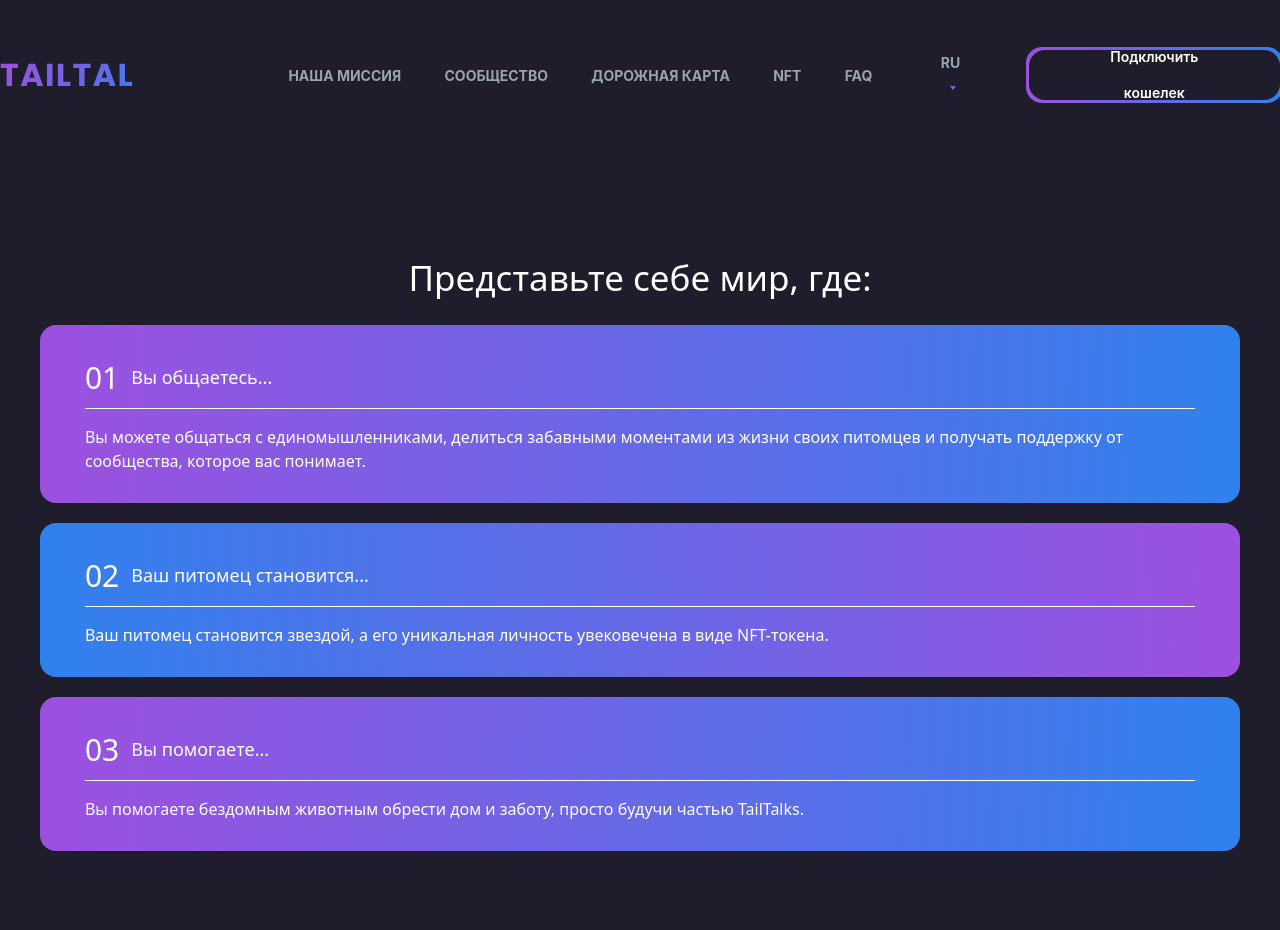
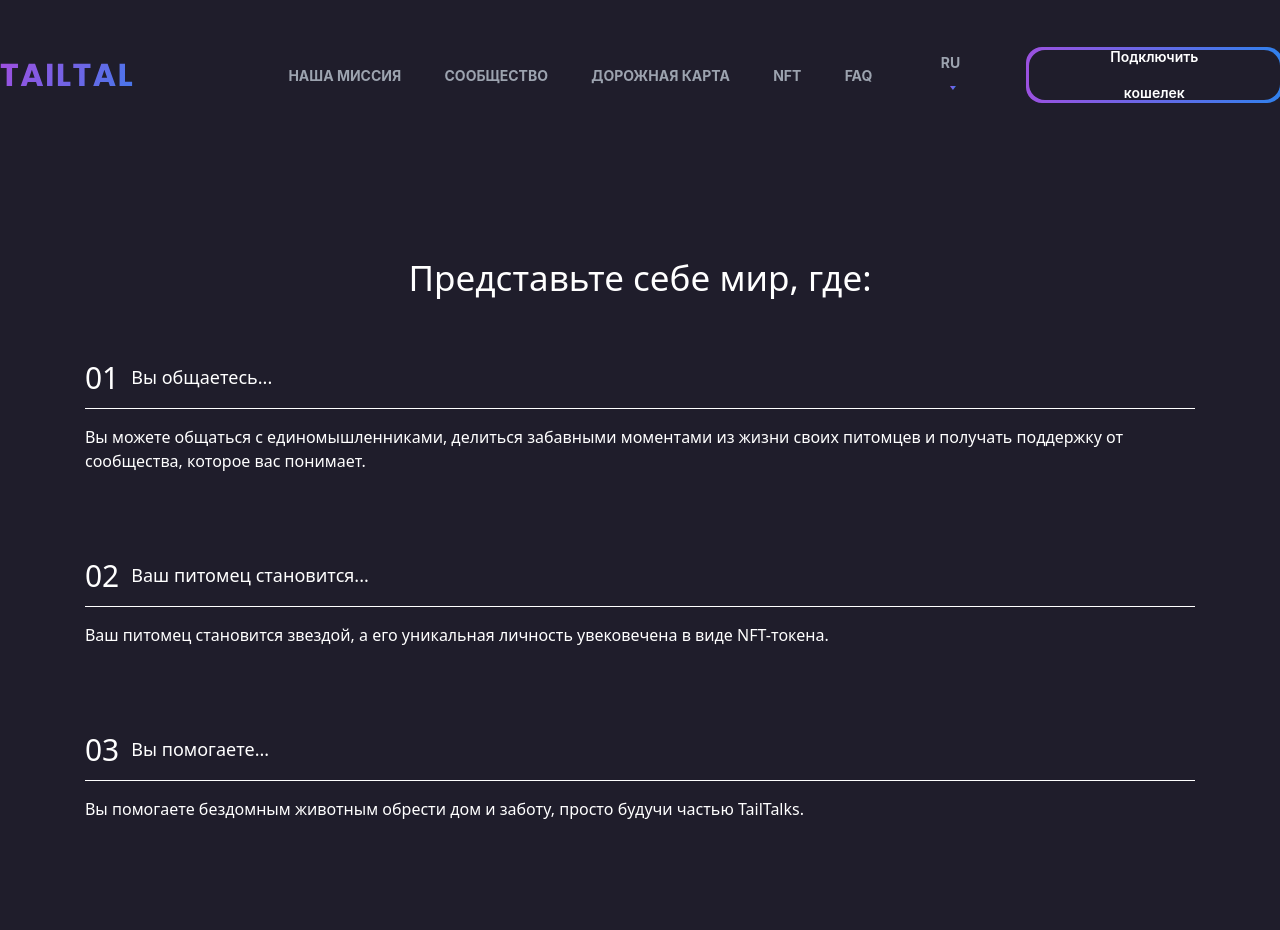
Before and after one commit to Tail-Talks/crypto-landing, a React (Create React App) app in the folder tailTalksApp/: page / in a window 1280 px wide. Shown: the top 930 px of the page. Built offline with nearby package versions, Linux system fonts and the light colour scheme.

Commit message:
changed colors name

```diff
--- a/tailTalksApp/src/components/ImagineWorld/ImagineWorld.tsx
+++ b/tailTalksApp/src/components/ImagineWorld/ImagineWorld.tsx
@@ -8,7 +8,7 @@ export default function ImagineWorld() {
           Представьте себе мир, где:
         </h2>
         <div>
-          <div className="mt-5 bg-colorNFTBase rounded-2xl">
+          <div className="mt-5 bg-color-nft-base rounded-2xl">
             <div className="xl:px-11 xl:py-6 lg:px-11 lg:py-7 xs:px-5 xs:py-6">
               <div className="flex items-center gap-3 pb-2 border-b border-white">
                 <p className="font-medium text-50 xs:text-30">01</p>
@@ -24,7 +24,7 @@ export default function ImagineWorld() {
             </div>
           </div>
 
-          <div className="bg-colorNFTBase-reverse mt-7 xs:mt-5 rounded-2xl">
+          <div className="bg-color-nft-base-reverse mt-7 xs:mt-5 rounded-2xl">
             <div className="xl:px-11 xl:py-6 lg:px-11 lg:py-7 xs:px-5 xs:py-6">
               <div className="flex items-center gap-3 pb-2 border-b border-white">
                 <p className="font-medium text-50 xs:text-30">02</p>
@@ -39,7 +39,7 @@ export default function ImagineWorld() {
             </div>
           </div>
 
-          <div className="bg-colorNFTBase mt-7 xs:mt-5 rounded-2xl">
+          <div className="bg-color-nft-base mt-7 xs:mt-5 rounded-2xl">
             <div className="xl:px-11 xl:py-6 lg:px-11 lg:py-7 xs:px-5 xs:py-6">
               <div className="flex items-center gap-3 pb-2 border-b border-white">
                 <p className="font-medium text-50 xs:text-30">03</p>
```
